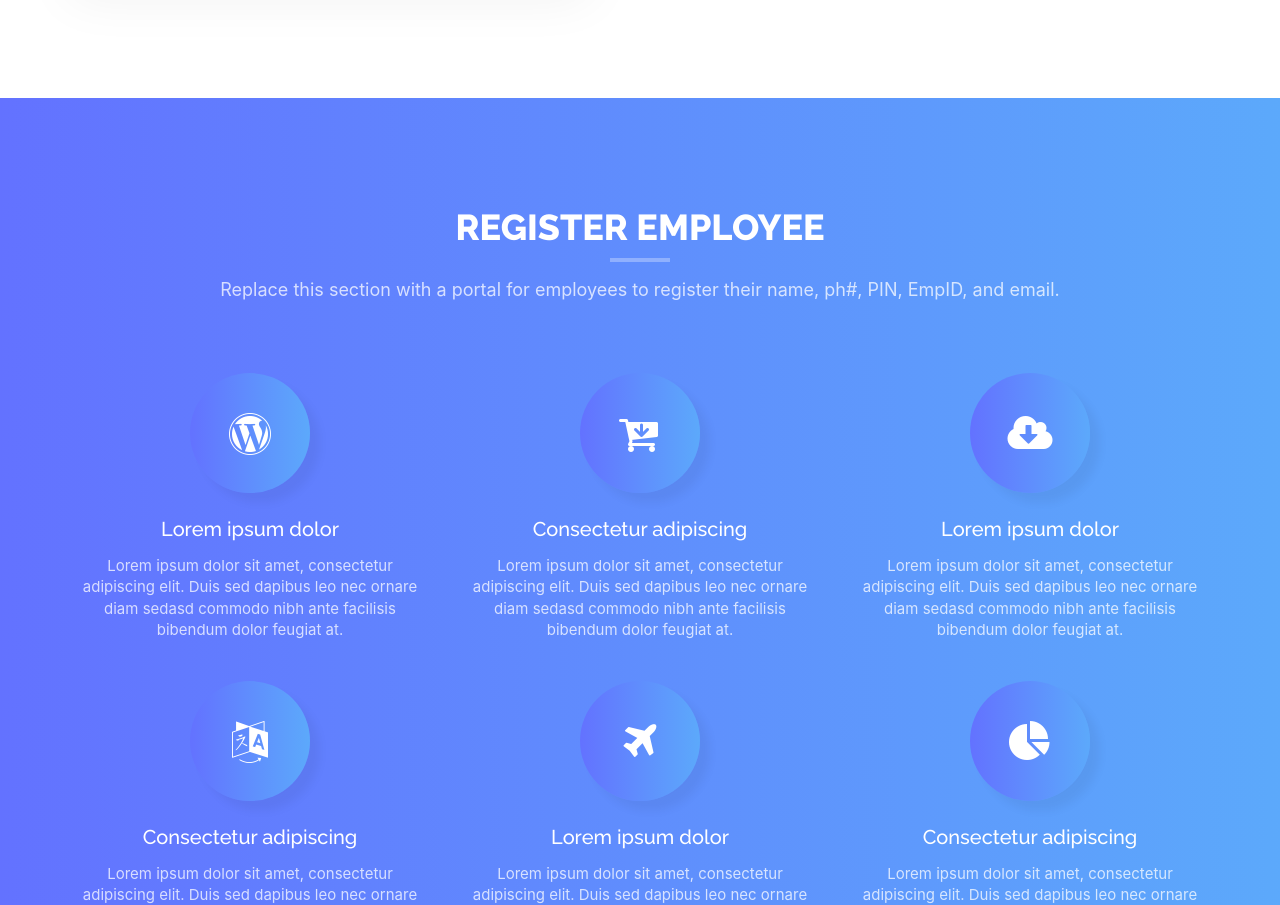
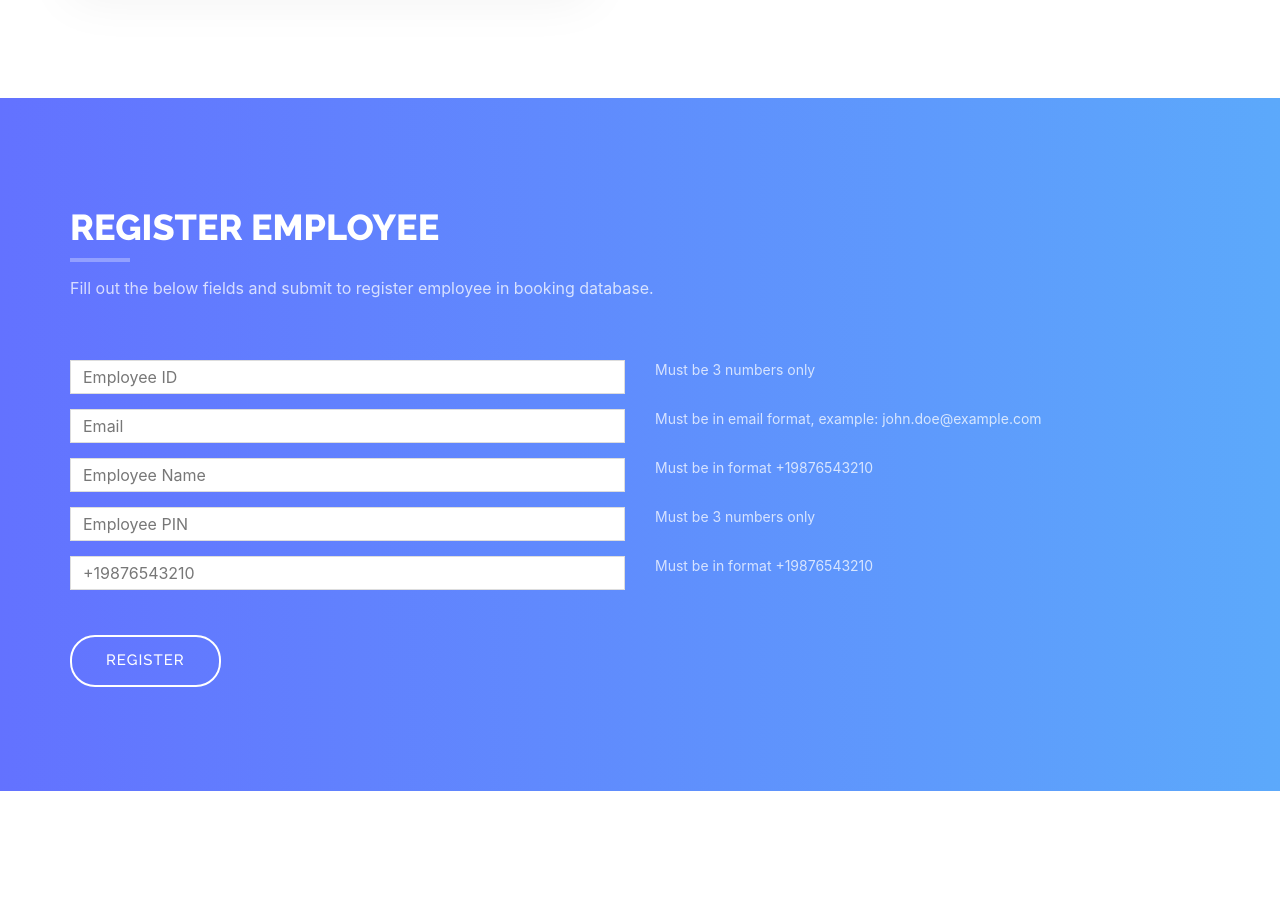
Before and after one commit to abaker488/booking-website, a React (Create React App) app: page / in a window 1280 px wide. Shown: the part 1885-2790 px from the top of the page. Built offline with nearby package versions, Linux system fonts and the light colour scheme; what smooth-scroll would draw is missing.

Commit message:
update navbar and emp registration

```diff
--- a/src/components/navigation.jsx
+++ b/src/components/navigation.jsx
@@ -39,17 +39,17 @@ export const Navigation = (props) => {
             </li>
             <li>
               <a href="#services" className="page-scroll">
-                Services
+                Register
               </a>
             </li>
             <li>
               <a href="#portfolio" className="page-scroll">
-                Gallery
+                View Bookings
               </a>
             </li>
             <li>
               <a href="#testimonials" className="page-scroll">
-                Testimonials
+                How To
               </a>
             </li>
             <li>
--- a/src/components/services.jsx
+++ b/src/components/services.jsx
@@ -1,16 +1,206 @@
+import { useState } from "react";
+// import emailjs from "emailjs-com";
+
 import React from "react";
 
+const initialState = {
+  empID: "",
+  email: "",
+  name: "",
+  empPIN: "",
+  phone: "",
+};
+
 export const Services = (props) => {
+
+
+  const [{ empID, email, name, empPIN, phone }, setState] = useState(initialState);
+
+  const handleChange = (e) => {
+    const { name, value } = e.target;
+    setState((prevState) => ({ ...prevState, [name]: value }));
+  };
+  const clearState = () => setState({ ...initialState });
+
+  const handleSubmit = (e) => {
+    e.preventDefault();
+    console.log(empID, email, name, empPIN, phone);
+
+    var myHeaders = new Headers();
+    myHeaders.append("Content-Type", "application/json");
+    var raw = JSON.stringify({ "EmployeeID": empID, "EmailAddress": email, "EmployeeName": name, "EmployeePIN": empPIN, "PhoneNumber": phone });
+    var requestOptions = {
+      method: 'POST',
+      headers: myHeaders,
+      body: raw,
+      redirect: 'follow'
+    };
+
+    fetch("https://rj8n8gh58l.execute-api.us-east-1.amazonaws.com/dev", requestOptions)
+      .then(
+        (result) => {
+          console.log(result.text);
+          clearState();
+        },
+        (error) => {
+          console.log(error.text);
+        }
+      );
+  };
+
   return (
-    <div id="services" className="text-center">
+    <div>
+      <div id="contact">
         <div className="container">
+        <div className="col-md-12">
+            <div className="row">
               <div className="section-title">
                 <h2>Register Employee</h2>
                 <p>
-            Replace this section with a portal for employees to register their name, ph#, PIN, EmpID, and email.
+                  Fill out the below fields and submit to register employee in booking database.
                 </p>
               </div>
+              <form name="sentMessage" validate onSubmit={handleSubmit}>
                 <div className="row">
+                  <div className="col-md-6">
+                    <div className="form-group">
+                      <input
+                        type="text"
+                        id="empID"
+                        name="empID"
+                        className="form-control"
+                        placeholder="Employee ID"
+                        required
+                        onChange={handleChange}
+                      />
+                      <p className="help-block text-danger"></p>
+                    </div>
+                  </div>
+                  <div className="col-md-6">
+                    <div className="form-group">Must be 3 numbers only
+                    </div>
+                  </div>
+                </div>
+
+                <div className="row">
+                  <div className="col-md-6">
+                    <div className="form-group">
+                      <input
+                        type="email"
+                        id="email"
+                        name="email"
+                        className="form-control"
+                        placeholder="Email"
+                        required
+                        onChange={handleChange}
+                      />
+                      <p className="help-block text-danger"></p>
+                    </div>
+                  </div>
+                  <div className="col-md-6">
+                    <div className="form-group">Must be in email format, example: john.doe@example.com
+                    </div>
+                  </div>
+                </div>
+
+                <div className="row">
+                  <div className="col-md-6">
+                    <div className="form-group">
+                      <input
+                        type="name"
+                        id="name"
+                        name="name"
+                        className="form-control"
+                        placeholder="Employee Name"
+                        required
+                        onChange={handleChange}
+                      />
+                      <p className="help-block text-danger"></p>
+                    </div>
+                  </div>
+                  <div className="col-md-6">
+                    <div className="form-group">Must be in format +19876543210
+                    </div>
+                  </div>
+                </div>
+
+                <div className="row">
+                  <div className="col-md-6">
+                    <div className="form-group">
+                      <input
+                        type="empPIN"
+                        id="empPIN"
+                        name="empPIN"
+                        className="form-control"
+                        placeholder="Employee PIN"
+                        required
+                        onChange={handleChange}
+                      />
+                      <p className="help-block text-danger"></p>
+                    </div>
+                  </div>
+                  <div className="col-md-6">
+                    <div className="form-group">Must be 3 numbers only
+                    </div>
+                  </div>
+                </div>
+
+
+                <div className="row">
+                  <div className="col-md-6">
+                  <div className="form-group">
+                      <input
+                        type="phone"
+                        id="phone"
+                        name="phone"
+                        className="form-control"
+                        placeholder="+19876543210"
+                        required
+                        onChange={handleChange}
+                      />
+                      <p className="help-block text-danger"></p>
+                    </div>
+                  </div>
+                  <div className="col-md-6">
+                    <div className="form-group">Must be in format +19876543210
+                    </div>
+                  </div>
+                </div>
+
+
+                <div id="success"></div>
+                <button type="submit" className="btn btn-custom btn-lg">
+                  Register
+                </button>
+              </form>
+            </div>
+          </div>
+        </div>
+
+
+
+      </div>
+    </div>
+  );
+};
+
+        {/*
+        <MyForm onSubmit={async (fields) => {
+          console.log(fields)
+
+          const response = await fetch("https://rj8n8gh58l.execute-api.us-east-1.amazonaws.com/dev", {
+            method: "POST",
+            headers: {
+              "Accept": "application/json",
+              "Content-Type": "application/json"
+            },
+            body: JSON.stringify(fields) // Pass in form data
+          })
+        }
+
+        }  />
+        */}
+        {/*
           {props.data
             ? props.data.map((d, i) => (
                 <div key={`${d.name}-${i}`} className="col-md-4">
@@ -23,8 +213,4 @@ export const Services = (props) => {
                 </div>
               ))
             : "loading"}
-        </div>
-      </div>
-    </div>
-  );
-};
+        */}
```
Lines whose indentation alone changed are shown as unchanged.
